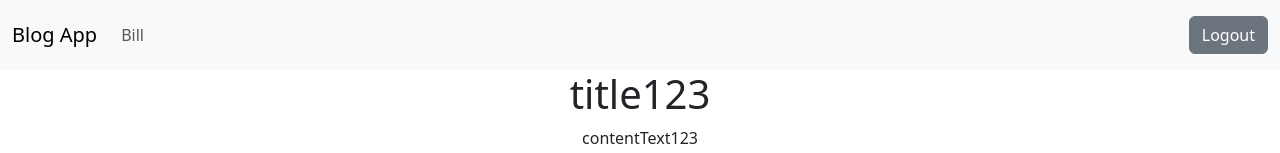
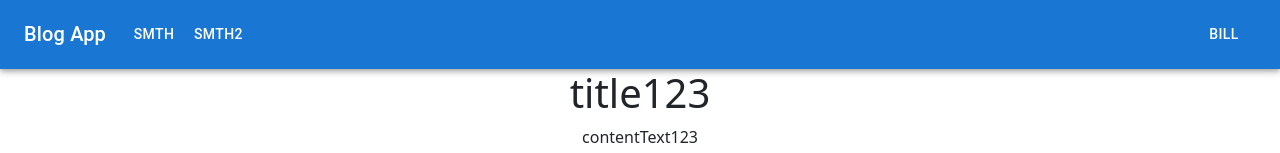
Before and after one commit to Cakenumber1/internship2022, a React (Create React App) app in the folder 13-react/: page / in a window 1280 px wide. Shown: the top 153 px of the page. Built offline with nearby package versions, Linux system fonts and the light colour scheme.

Commit message:
[14-react] reworked NavBarComponent with mui & minor visual changes

```diff
--- a/13-react/src/components/NavBarComponent/NavBarComponent.jsx
+++ b/13-react/src/components/NavBarComponent/NavBarComponent.jsx
@@ -1,45 +1,139 @@
-import {
-  Button,
-  Collapse,
-  Nav,
-  Navbar,
-  NavbarBrand,
-  NavbarText,
-  NavbarToggler,
-  NavItem,
-  NavLink,
-} from 'reactstrap';
+import { useState } from 'react'
+import AppBar from '@mui/material/AppBar';
+import Box from '@mui/material/Box';
+import Toolbar from '@mui/material/Toolbar';
+import IconButton from '@mui/material/IconButton';
+import Typography from '@mui/material/Typography';
+import Menu from '@mui/material/Menu';
+import MenuIcon from '@mui/icons-material/Menu';
+import Container from '@mui/material/Container';
+import Button from '@mui/material/Button';
+import MenuItem from '@mui/material/MenuItem';
 
+const pages = ['Smth', 'Smth2'];
+const settings = ['Profile', 'Logout'];
 
 function NavBarComponent({user}) {
+  const [anchorElNav, setAnchorElNav] = useState(null);
+  const [anchorElUser, setAnchorElUser] = useState(null);
+
+  const handleOpenNavMenu = (event) => {
+    setAnchorElNav(event.currentTarget);
+  };
+  const handleOpenUserMenu = (event) => {
+    setAnchorElUser(event.currentTarget);
+  };
+
+  const handleCloseNavMenu = () => {
+    setAnchorElNav(null);
+  };
+
+  const handleCloseUserMenu = () => {
+    setAnchorElUser(null);
+  };
+
   return (
-    <Navbar
-      color="light"
-      expand="md"
-      fixed=""
-      full
-      light
-    >
-      <NavbarBrand href="/">
-        Blog App
-      </NavbarBrand>
-      <NavbarToggler onClick={function noRefCheck(){}} />
-      <Collapse navbar>
-        <Nav
-          className="me-auto"
-          navbar
-        >
-          <NavItem>
-            <NavLink href={`\\${user.username}`}>
+    <AppBar position="static">
+      <Container maxWidth="xl">
+        <Toolbar disableGutters>
+          <Typography
+            variant="h6"
+            noWrap
+            component="div"
+            sx={{mr: 2, display: {xs: 'none', md: 'flex'}}}
+          >
+            Blog App
+          </Typography>
+
+          <Box sx={{flexGrow: 1, display: {xs: 'flex', md: 'none'}}}>
+            <IconButton
+              size="large"
+              aria-label="account of current user"
+              aria-controls="menu-appbar"
+              aria-haspopup="true"
+              onClick={handleOpenNavMenu}
+              color="inherit"
+            >
+              <MenuIcon/>
+            </IconButton>
+            <Menu
+              id="menu-appbar"
+              anchorEl={anchorElNav}
+              anchorOrigin={{
+                vertical: 'bottom',
+                horizontal: 'left'
+              }}
+              keepMounted
+              transformOrigin={{
+                vertical: 'top',
+                horizontal: 'left'
+              }}
+              open={Boolean(anchorElNav)}
+              onClose={handleCloseNavMenu}
+              sx={{
+                display: {xs: 'block', md: 'none'},
+              }}
+            >
+              {pages.map((page) => (
+                <MenuItem key={page} onClick={handleCloseNavMenu}>
+                  <Typography textAlign="center" sx={{color: 'red', width: '100px'}}>{page}</Typography>
+                </MenuItem>
+              ))}
+            </Menu>
+          </Box>
+          <Typography
+            variant="h6"
+            noWrap
+            component="div"
+            sx={{flexGrow: 1, display: {xs: 'flex', md: 'none'}}}
+          >
+            Blog App
+          </Typography>
+          <Box sx={{flexGrow: 1, display: {xs: 'none', md: 'flex'}}}>
+            {pages.map((page) => (
+              <Button
+                key={page}
+                onClick={handleCloseNavMenu}
+                sx={{my: 2, color: 'white', display: 'block'}}
+              >
+                {page}
+              </Button>
+            ))}
+          </Box>
+
+          <Box sx={{flexGrow: 0}}>
+            <Button
+              onClick={handleOpenUserMenu}
+              sx={{my: 2, color: 'white', display: 'block'}}
+            >
               {user.username}
-            </NavLink>
-          </NavItem>
-        </Nav>
-        <NavbarText>
-          <Button>Logout</Button>
-        </NavbarText>
-      </Collapse>
-    </Navbar>
+            </Button>
+            <Menu
+              sx={{mt: '45px'}}
+              id="menu-appbar"
+              anchorEl={anchorElUser}
+              anchorOrigin={{
+                vertical: 'top',
+                horizontal: 'right'
+              }}
+              keepMounted
+              transformOrigin={{
+                vertical: 'top',
+                horizontal: 'right'
+              }}
+              open={Boolean(anchorElUser)}
+              onClose={handleCloseUserMenu}
+            >
+              {settings.map((setting) => (
+                <MenuItem key={setting} onClick={handleCloseNavMenu}>
+                  <Typography textAlign="center">{setting}</Typography>
+                </MenuItem>
+              ))}
+            </Menu>
+          </Box>
+        </Toolbar>
+      </Container>
+    </AppBar>
   );
 }
 
```
Also changed, not shown: 13-react/src/components/ArticleOverviewComponent/ArticleOverviewComponent.jsx (line endings or trailing spaces), 13-react/src/components/Counter/Counter.jsx (line endings or trailing spaces).
